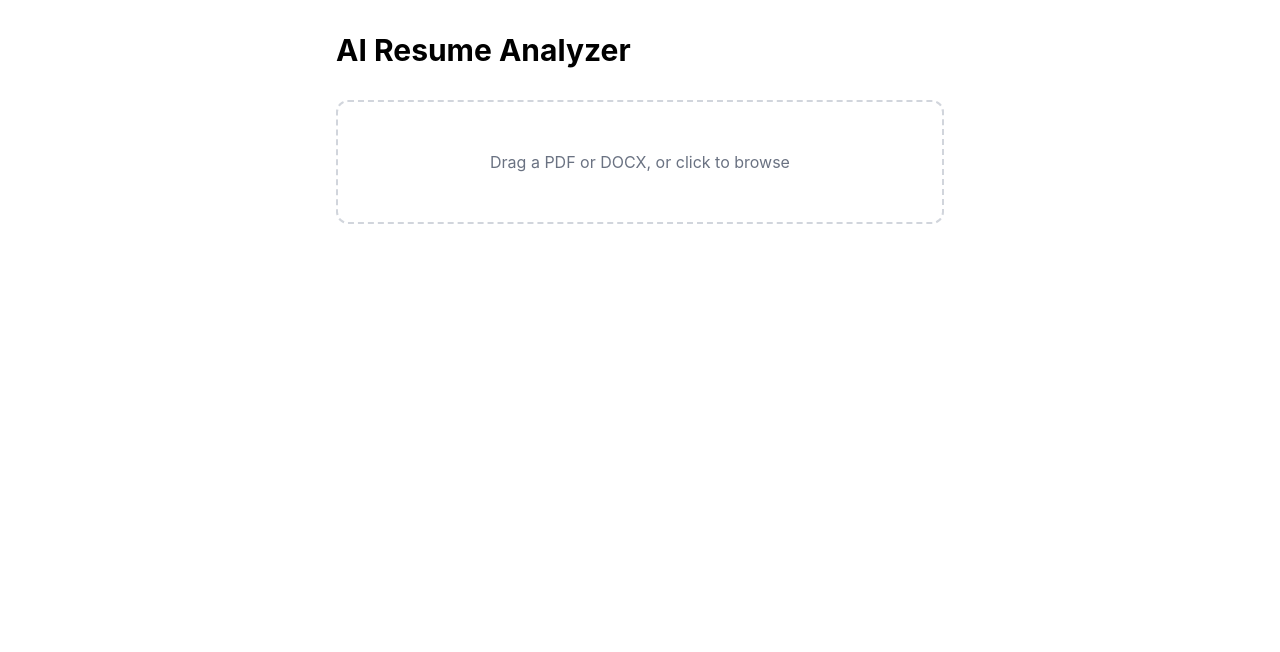
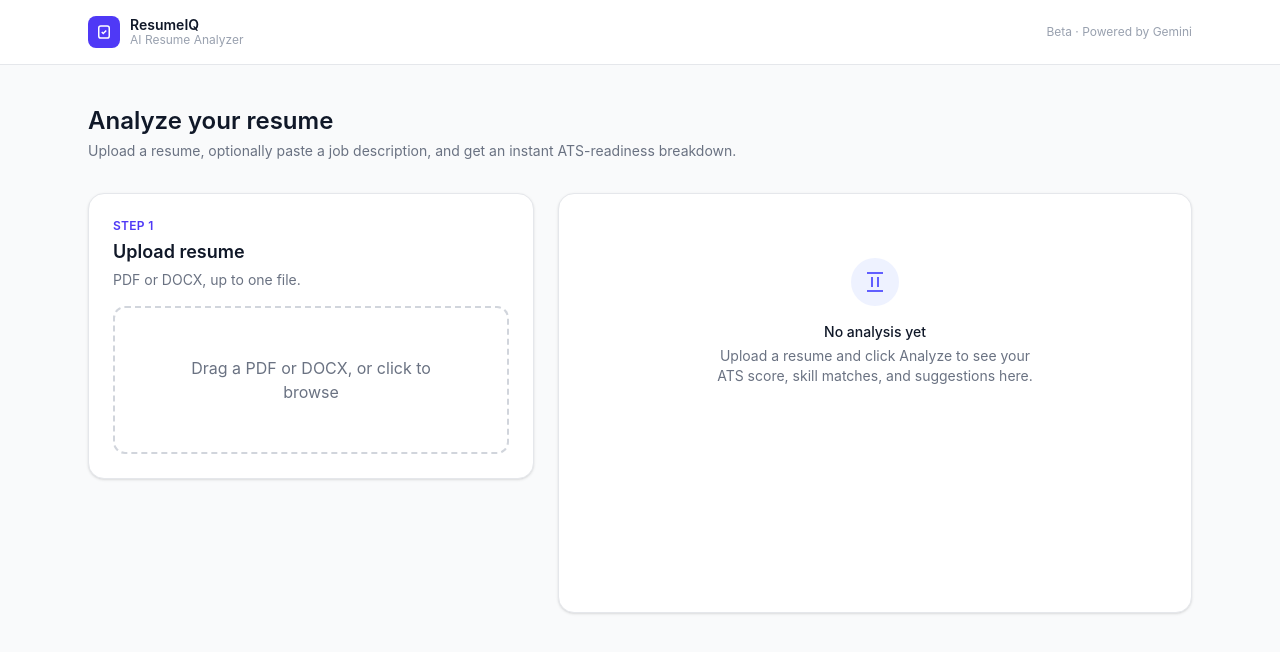
Before and after one commit to mrinal97-tech/AI-Powered-Resume-Analyzer, a React app in the folder frontend/: page / in a window 1280 px wide. Shown: the top 652 px of the page. Built offline with nearby package versions, Linux system fonts and the light colour scheme; the HTML template or start-up script is replaced by a standard one.

Commit message:
updated with dashboard shell, layout, state orchestration

```diff
--- a/frontend/src/App.jsx
+++ b/frontend/src/App.jsx
@@ -2,21 +2,66 @@ import { useState } from "react"
 import DropZone from './components/DropZone'
 import StreamingResult from './components/StreamingResult'
 import ResultsDashboard from "./components/ResultsDashboard"
+import { Card, CardHeader, EmptyState, Spinner } from "./components/ui"
 
 function App() {
   const [resumeText, setResumeText] = useState('')
   const [jobDescription, setJobDescription] = useState('')
   const [analysisData, setAnalysisData] = useState(null)
+  const [analysisStatus, setAnalysisStatus] = useState('idle') // idle | loading | error | done
+  const [analysisError, setAnalysisError] = useState(null)
+
+  const handleAnalysisComplete = (data) => {
+    setAnalysisData(data)
+    setAnalysisStatus('done')
+  }
 
   return (
-    <div className="max-w-2xl mx-auto p-8">
-      <h1 className="text-3xl font-bold mb-8">AI Resume Analyzer</h1>
+    <div className="min-h-screen bg-gray-50">
+      {/* Top bar */}
+      <header className="border-b border-gray-200 bg-white">
+        <div className="max-w-6xl mx-auto px-6 py-4 flex items-center justify-between">
+          <div className="flex items-center gap-2.5">
+            <div className="h-8 w-8 rounded-lg bg-indigo-600 flex items-center justify-center">
+              <svg className="h-4.5 w-4.5 text-white" viewBox="0 0 24 24" fill="none" stroke="currentColor" strokeWidth="2">
+                <path d="M9 12l2 2 4-4M7.8 4h8.4a2.8 2.8 0 012.8 2.8v10.4a2.8 2.8 0 01-2.8 2.8H7.8A2.8 2.8 0 015 17.2V6.8A2.8 2.8 0 017.8 4z" />
+              </svg>
+            </div>
+            <div>
+              <p className="text-sm font-semibold text-gray-900 leading-none">ResumeIQ</p>
+              <p className="text-xs text-gray-400 leading-none mt-0.5">AI Resume Analyzer</p>
+            </div>
+          </div>
+          <span className="text-xs text-gray-400 hidden sm:block">Beta · Powered by Gemini</span>
+        </div>
+      </header>
+
+      <main className="max-w-6xl mx-auto px-6 py-10">
+        <div className="mb-8">
+          <h1 className="text-2xl font-semibold text-gray-900">Analyze your resume</h1>
+          <p className="text-sm text-gray-500 mt-1">
+            Upload a resume, optionally paste a job description, and get an instant ATS-readiness breakdown.
+          </p>
+        </div>
+
+        <div className="grid grid-cols-1 lg:grid-cols-12 gap-6 items-start">
+          {/* Left column: inputs */}
+          <div className="lg:col-span-5 space-y-6">
+            <Card>
+              <CardHeader eyebrow="Step 1" title="Upload resume" description="PDF or DOCX, up to one file." />
+              <div className="p-6 pt-4">
                 <DropZone onExtracted={setResumeText} />
+              </div>
+            </Card>
 
             {resumeText && (
-        <>
+              <Card>
+                <CardHeader eyebrow="Step 2" title="Job description" description="Optional — improves match accuracy." />
+                <div className="p-6 pt-4 space-y-4">
                   <textarea
-            className="w-full mt-4 p-3 border rounded-lg text-sm"
+                    className="w-full p-3 border border-gray-200 rounded-xl text-sm text-gray-700
+                               focus:outline-none focus:ring-2 focus:ring-indigo-500 focus:border-transparent
+                               resize-none placeholder:text-gray-400"
                     rows={6}
                     placeholder="Paste a job description here (optional)..."
                     value={jobDescription}
@@ -25,12 +70,61 @@ function App() {
                   <StreamingResult
                     resumeText={resumeText}
                     jobDescription={jobDescription}
-        onAnalysisComplete={setAnalysisData}
+                    onAnalysisStart={() => { setAnalysisStatus('loading'); setAnalysisError(null) }}
+                    onAnalysisComplete={handleAnalysisComplete}
+                    onAnalysisError={(msg) => { setAnalysisStatus('error'); setAnalysisError(msg) }}
                   />
+                </div>
+              </Card>
+            )}
+          </div>
 
+          {/* Right column: results */}
+          <div className="lg:col-span-7">
+            <Card className="min-h-[420px]">
+              {analysisStatus === 'idle' && (
+                <EmptyState
+                  icon={
+                    <svg className="h-6 w-6" viewBox="0 0 24 24" fill="none" stroke="currentColor" strokeWidth="2">
+                      <path d="M9 17V7m6 10V7M4 21h16M4 3h16" />
+                    </svg>
+                  }
+                  title="No analysis yet"
+                  description="Upload a resume and click Analyze to see your ATS score, skill matches, and suggestions here."
+                />
+              )}
+
+              {analysisStatus === 'loading' && (
+                <div className="flex flex-col items-center justify-center py-20 text-indigo-600">
+                  <Spinner className="h-8 w-8 mb-3" />
+                  <p className="text-sm font-medium text-gray-700">Analyzing your resume…</p>
+                  <p className="text-xs text-gray-400 mt-1">This usually takes a few seconds</p>
+                </div>
+              )}
+
+              {analysisStatus === 'error' && (
+                <div className="flex flex-col items-center justify-center py-20 text-center px-6">
+                  <div className="h-12 w-12 rounded-full bg-red-50 text-red-500 flex items-center justify-center mb-4">
+                    <svg className="h-6 w-6" viewBox="0 0 24 24" fill="none" stroke="currentColor" strokeWidth="2">
+                      <path d="M12 9v4m0 4h.01M10.29 3.86l-8.18 14.18A2 2 0 004.18 21h15.64a2 2 0 001.87-2.96L13.71 3.86a2 2 0 00-3.42 0z" />
+                    </svg>
+                  </div>
+                  <p className="text-sm font-medium text-gray-900">Analysis failed</p>
+                  <p className="text-sm text-gray-500 mt-1 max-w-sm">
+                    {analysisError || 'Something went wrong. Please try again.'}
+                  </p>
+                </div>
+              )}
+
+              {analysisStatus === 'done' && analysisData && (
+                <div className="p-6">
                   <ResultsDashboard data={analysisData} />
-        </>
+                </div>
               )}
+            </Card>
+          </div>
+        </div>
+      </main>
     </div>
   )
 }
```
Lines whose indentation alone changed are shown as unchanged.
